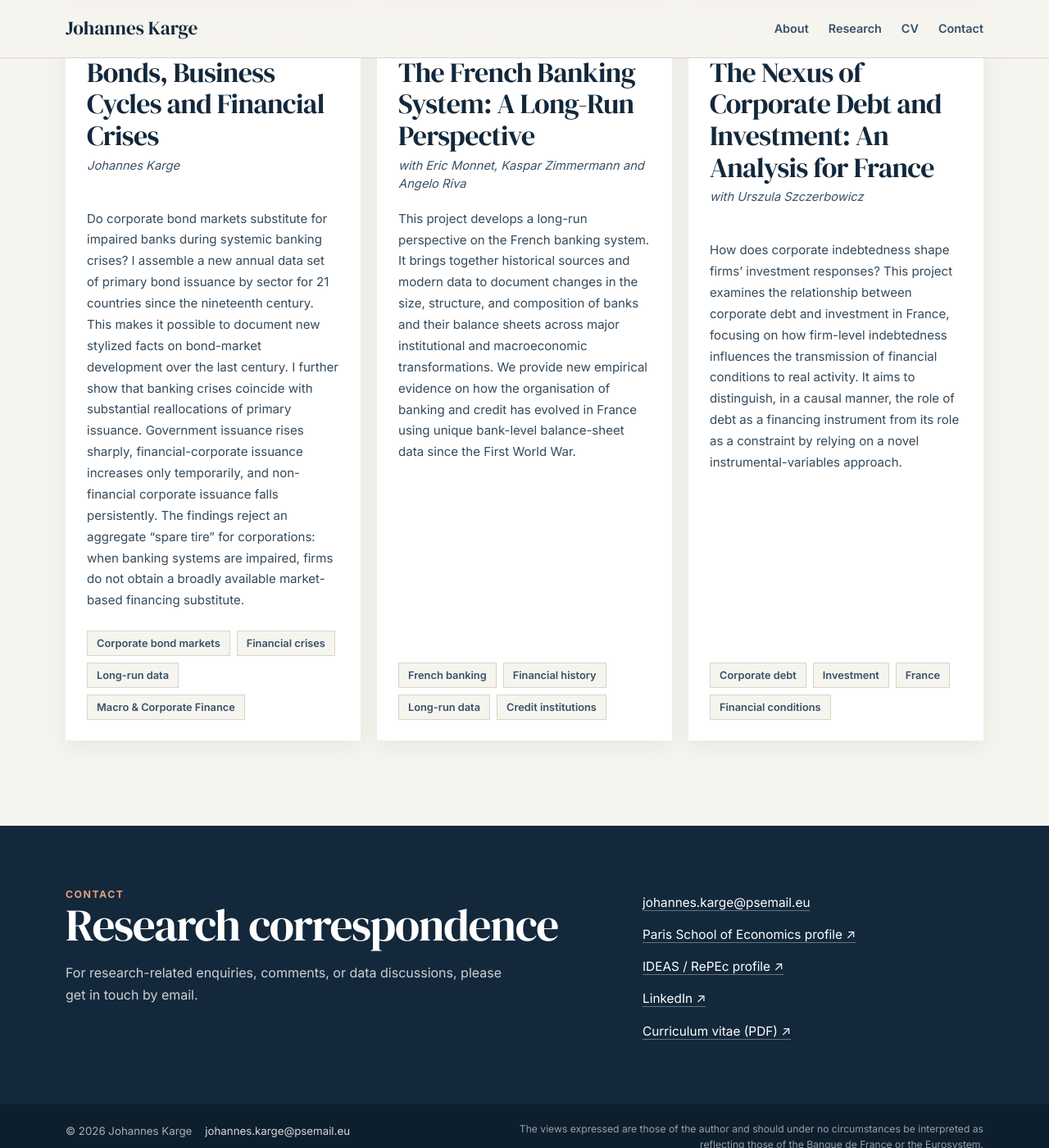
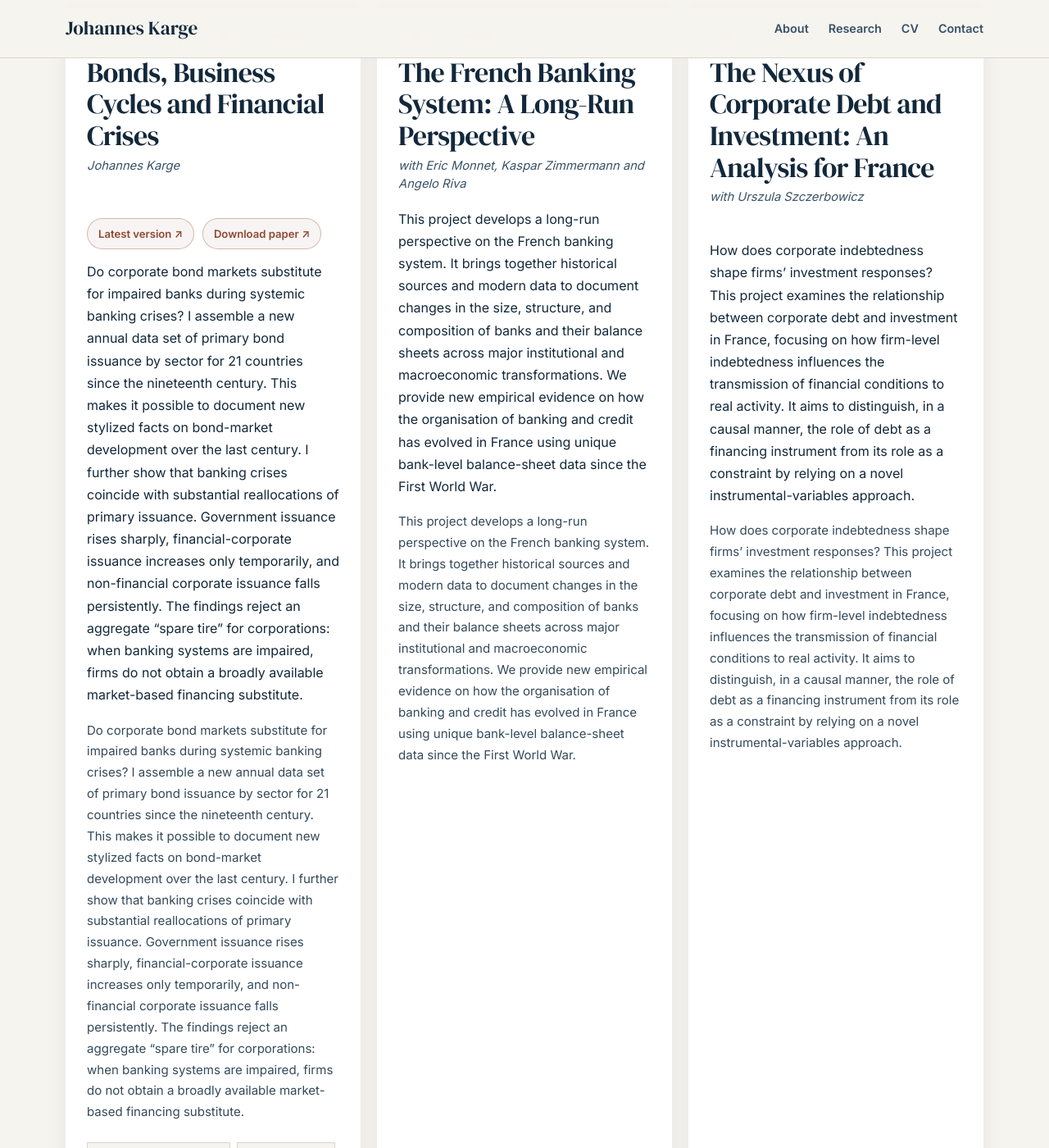
Before and after one commit to JohannesKarge/johanneskarge.github.io, a Jekyll site: the page built from index.md, in a window 1280 px wide and 1400 px high, scrolled down 1079 px. Shown: the whole window at 82% size. Built offline with Jekyll 4.4.1, drawn with Linux system fonts in a browser that asks for light colours.

Commit message:
Add job market paper PDF link

```diff
--- a/_data/projects.yml
+++ b/_data/projects.yml
@@ -5,6 +5,11 @@ projects:
   - title: "Bonds, Business Cycles and Financial Crises"
     status: "Job market paper · Work in progress"
     authors: "Johannes Karge"
+    links:
+      - label: "Latest version"
+        url: "/assets/JMP_Bonds_Karge.pdf"
+      - label: "Download paper"
+        url: "/assets/JMP_Bonds_Karge.pdf"
     abstract: >
       Do corporate bond markets substitute for impaired banks during systemic banking crises? I assemble a new annual data set of primary bond issuance by sector for 21 countries since the nineteenth century. This makes it possible to document new stylized facts on bond-market development over the last century. I further show that banking crises coincide with substantial reallocations of primary issuance. Government issuance rises sharply, financial-corporate issuance increases only temporarily, and non-financial corporate issuance falls persistently. The findings reject an aggregate “spare tire” for corporations: when banking systems are impaired, firms do not obtain a broadly available market-based financing substitute.
     tags:
--- a/assets/css/style.scss
+++ b/assets/css/style.scss
@@ -233,6 +233,32 @@ h3 {
 }
 .project-tags { margin-top: auto; }
 
+.project-links {
+  display: flex;
+  flex-wrap: wrap;
+  gap: 10px;
+  margin: 12px 0 14px;
+}
+
+.project-link {
+  display: inline-flex;
+  align-items: center;
+  border: 1px solid rgba(142, 73, 50, .35);
+  border-radius: 999px;
+  padding: 7px 13px;
+  font-size: .82rem;
+  font-weight: 600;
+  text-decoration: none;
+  color: #8e4932;
+  background: rgba(142, 73, 50, .06);
+}
+
+.project-link:hover {
+  border-color: rgba(142, 73, 50, .7);
+  background: rgba(142, 73, 50, .11);
+}
+
+
 .contact-section {
   padding: 76px 0;
   background: $ink;
--- a/index.md
+++ b/index.md
@@ -43,6 +43,15 @@ layout: default
           <p class="project-status">{{ project.status }}</p>
           <h3>{{ project.title }}</h3>
           <p class="authors">{{ project.authors }}</p>
+          {% if project.links %}
+          <div class="project-links">
+            {% for link in project.links %}
+              <a class="project-link" href="{{ link.url | relative_url }}" target="_blank" rel="noopener">{{ link.label }} ↗</a>
+            {% endfor %}
+        </div>
+        {% endif %}
+
+{{ project.abstract | markdownify }}
           <div class="abstract">{{ project.abstract | markdownify }}</div>
           <div class="tag-list project-tags">
             {% for tag in project.tags %}
```
